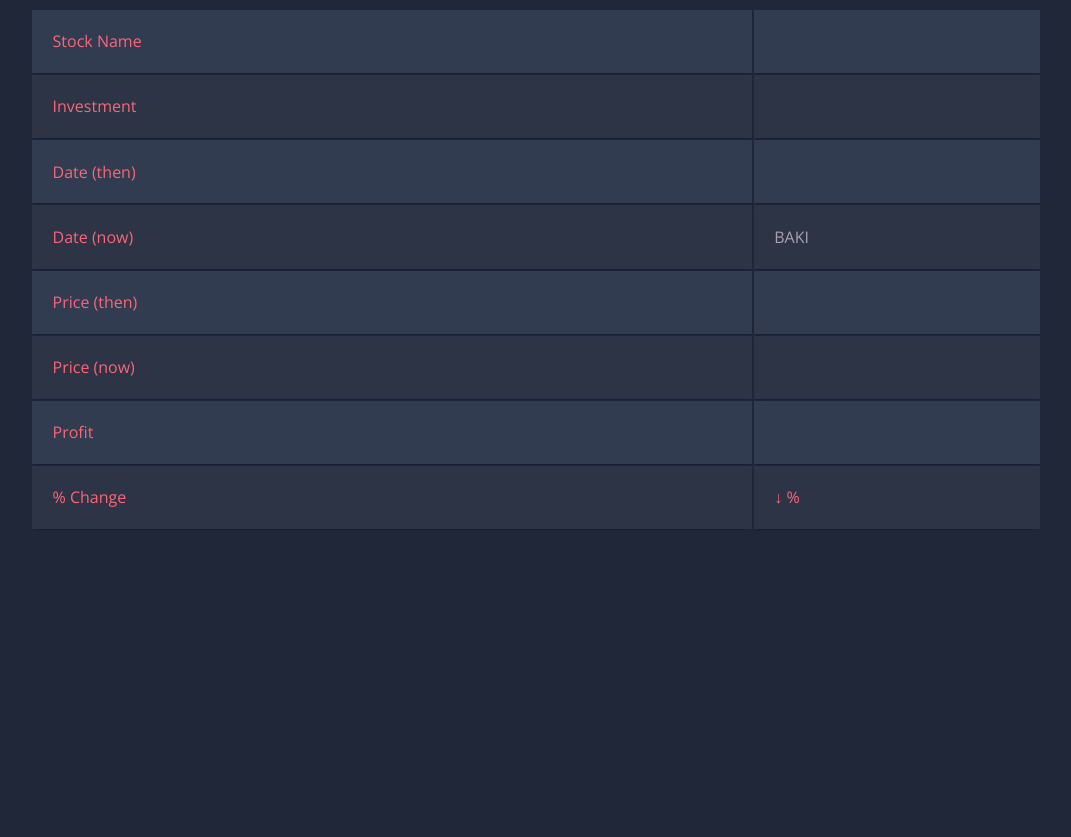
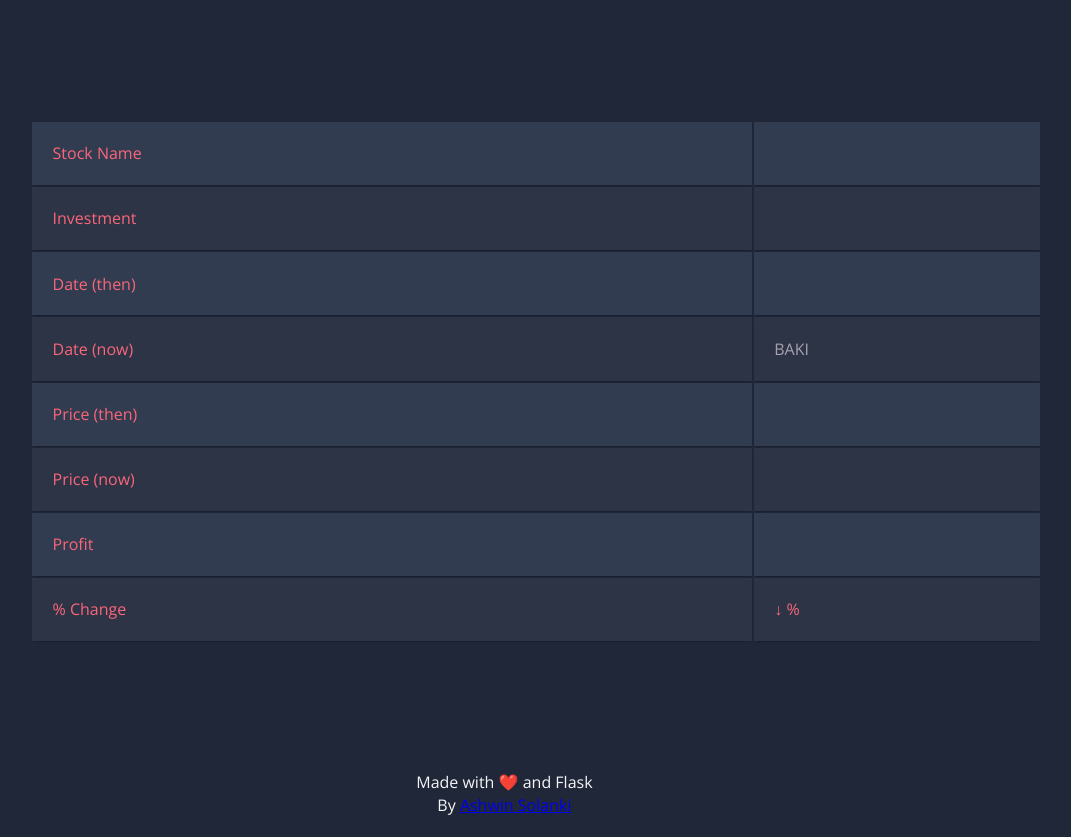
Before and after one commit to AshwinSolanki76/Stock-Profit-Calculator, a Flask app: template templates/result.html in a window 1280 px wide. Shown: the whole page, without its empty margins (104-1175 px from the left). Before the commit the page ends 529 px from the top, so only its background shows below. Run offline with Flask 2, Linux system fonts and the light colour scheme; the template is opened without the code that fills it, so the values that code supplies are empty.

Commit message:
changed Bottombar colour to white,made BottomBar centered horizontally,added Bottombar in result.html

```diff
--- a/templates/result.html
+++ b/templates/result.html
@@ -51,9 +51,10 @@
             </tr>
         </tbody>
     </table>
-
-
-
+    <div class="BottomBar">
+        Made with ❤️ and Flask
+        <br>By <a target="_blank" href="https://github.com/AshwinSolanki76/Stock-Profit-Calculator">Ashwin Solanki</a>
+    </div>
 </body>
 
 <style>
@@ -66,6 +67,15 @@
     .L{
         color:#FB667A;
     }
+    .BottomBar{
+    position:relative;
+    bottom:10px;
+    text-align:center;
+    width: 95%;
+    color:whitesmoke;
+    margin-top: 10px;
+    margin-bottom: 10px;
+}
 
     body {
     font-family: 'Open Sans', sans-serif;
@@ -123,8 +133,9 @@
         overflow: hidden;
         width: 80%;
         margin: 0 auto;
-    display: table;
-    padding: 0 0 8em 0;
+        display: table;
+        padding: 7em 0 8em 0;
+        top: 100px;
     }
 
     .container td, .container th {
```
Also changed, not shown: templates/index.html (+11 -1 lines).
